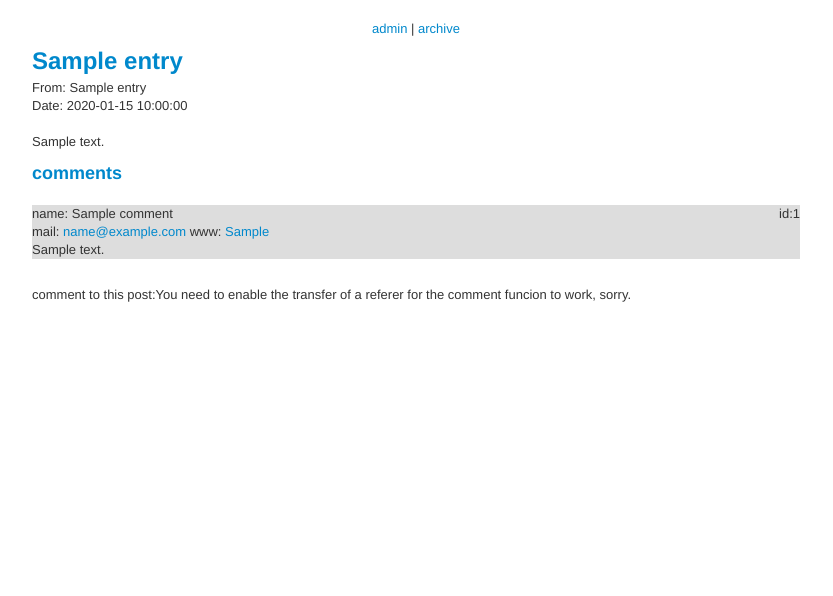
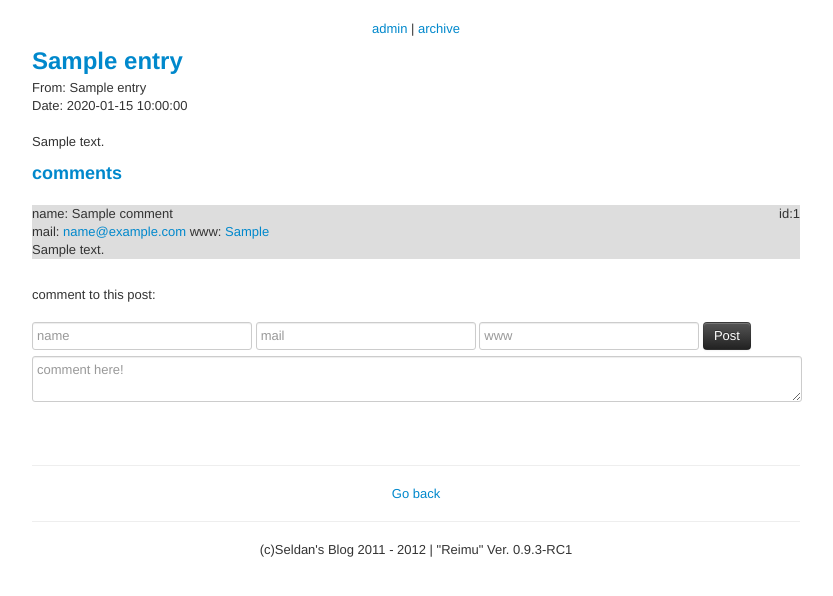
Before and after one commit to Seldan/blog, a PHP site: page /show.php?id=1 in a window 1280 px wide. Shown: the top 596 px of the page, without its empty margins (224-1057 px from the left). Run offline with PHP 8.4, Linux system fonts and the light colour scheme; tables that the repository leaves empty hold one stand-in row (values such as "Sample post").

Commit message:
comment script improved
-more polite error message
-works without referer now
-optimized code

```diff
--- a/comment.php
+++ b/comment.php
@@ -2,10 +2,12 @@
 require_once "conf/main.conf.php";
 require_once "inc/comments.inc.php";
 
-if (empty($_SERVER['HTTP_REFERER'])) {
-    echo "You need to enable the transfer of a referer for the comment funcion to work, sorry.";
-    exit();
-}
+if ( basename(__FILE__) == basename($_SERVER["SCRIPT_FILENAME"]) ) { exit(); }
+echo "<form method='POST' action='comment.php'><input name='pid' value='$id' type='hidden' /><br />\n";
+echo "<div class='form-inline' style='margin-bottom: 6px;'><input type=text name='name' placeholder='name' /> ";
+echo "<input type=email name='mail' placeholder='mail' /> ";
+echo "<input type=url name='www' placeholder='www' /> <input name='post' type='submit' class=\"btn btn-inverse\" value=\"Post\"></div>";
+echo "<textarea name='content' placeholder='comment here!' style='width:99%; max-width:99%;'></textarea></form><br />";
 
 $p = explode("/", $_SERVER['SCRIPT_FILENAME']);
 if(array_pop($p) == 'comment.php') {
@@ -16,7 +18,7 @@ if(array_pop($p) == 'comment.php') {
     /*VALIDATE IF THERE IS A POST WITH THIS ID*/
     $res = mysqli_query($db, "SELECT * FROM entry WHERE id=$pid");
     if(mysqli_num_rows($res) != 1) {
-        exit("You cant comment something not even existing... lol");
+        exit("Sorry, you cannot comment something not even existing.");
     }
     $datetime = date('Y-m-d H:i:s', time());
     $name = htmlentities($_POST["name"], ENT_HTML5);
@@ -35,23 +37,18 @@ if(array_pop($p) == 'comment.php') {
         exit();
     }
     /*post comment to DB*/
-    $res = mysqli_query($db, "INSERT INTO comment (id,pid,datetime,name,www,mail,content) VALUES ('','$pid','$datetime','$name','$www','$mail','$content');");
+    $res = mysqli_query($db, "INSERT INTO comment (id,pid,datetime,name,www,mail,content)
+        VALUES ('','$pid','$datetime','$name','$www','$mail','$content');");
     if ($res == 0) {
-        echo "Fatality! Comment got killed by an Error!".mysqli_error($db);
+        echo "Sorry, an error occured while posting your comment.";
     } else {
+        if (empty($_SERVER['HTTP_REFERER'])) {
+            echo "You did not transfer a referer, please go back manually.";
+            exit();
+        }
         header ('HTTP/1.1 307 Temporary Redirect');
         header ('Location: '.$_SERVER['HTTP_REFERER']);
         /*echo "posted comment";*/
     }
 }
-
-if (empty($id)) {
-    exit();
-}
-echo "<form method='POST' action='comment.php'><input name='pid' value='$id' type='hidden' /><br />\n";
-echo "<div class='form-inline' style='margin-bottom: 6px;'><input type=text name='name' placeholder='name' /> ";
-echo "<input type=email name='mail' placeholder='mail' /> ";
-echo "<input type=url name='www' placeholder='www' /> <input name='post' type='submit' class=\"btn btn-inverse\" value=\"Post\"></div>";
-echo "<textarea name='content' placeholder='comment here!' style='width:99%; max-width:99%;'></textarea><br />";
-
 ?>
```
Also changed, not shown: img/header.jpg (deleted).
